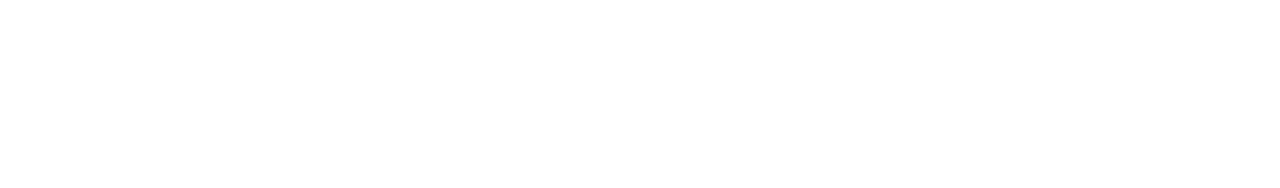
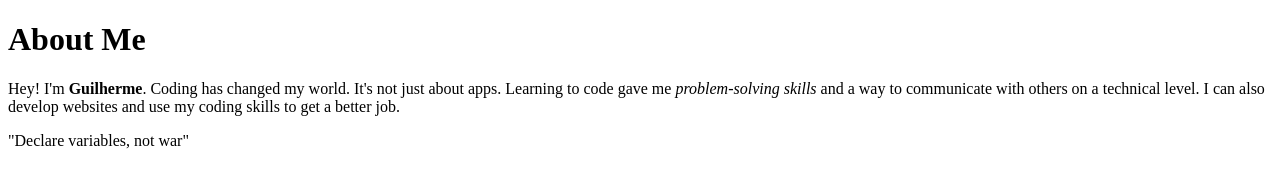
Before and after one commit to guilherme-schultz/html_and_css, a plain HTML site: page index.html in a window 1280 px wide. Drawn offline with Linux system fonts and the light colour scheme.

Commit message:
Adding the "About Me" section

```diff
--- a/index.html
+++ b/index.html
@@ -1,9 +1,18 @@
 <!DOCTYPE html>
-<html lang="pt-br">
+<html lang="en">
     <head>
         <meta charset="UTF-8">
         <meta name="viewport" content="width=device-width, initial-scale=1.0">
         <title>My Blog</title>
     </head>
-    <body></body>
+    <body>
+        <h1><span>About Me</span></h1>
+
+        <p>Hey! I'm <strong>Guilherme</strong>. Coding has changed my world. It's not just about apps.
+        Learning to code gave me <i>problem-solving skills</i> and a way to communicate with others on a technical level.
+        I can also develop websites and use my coding skills to get a better job.</p>
+
+        <p class="quote">"Declare variables, not war"</p>
+
+    </body>
 </html>
```
